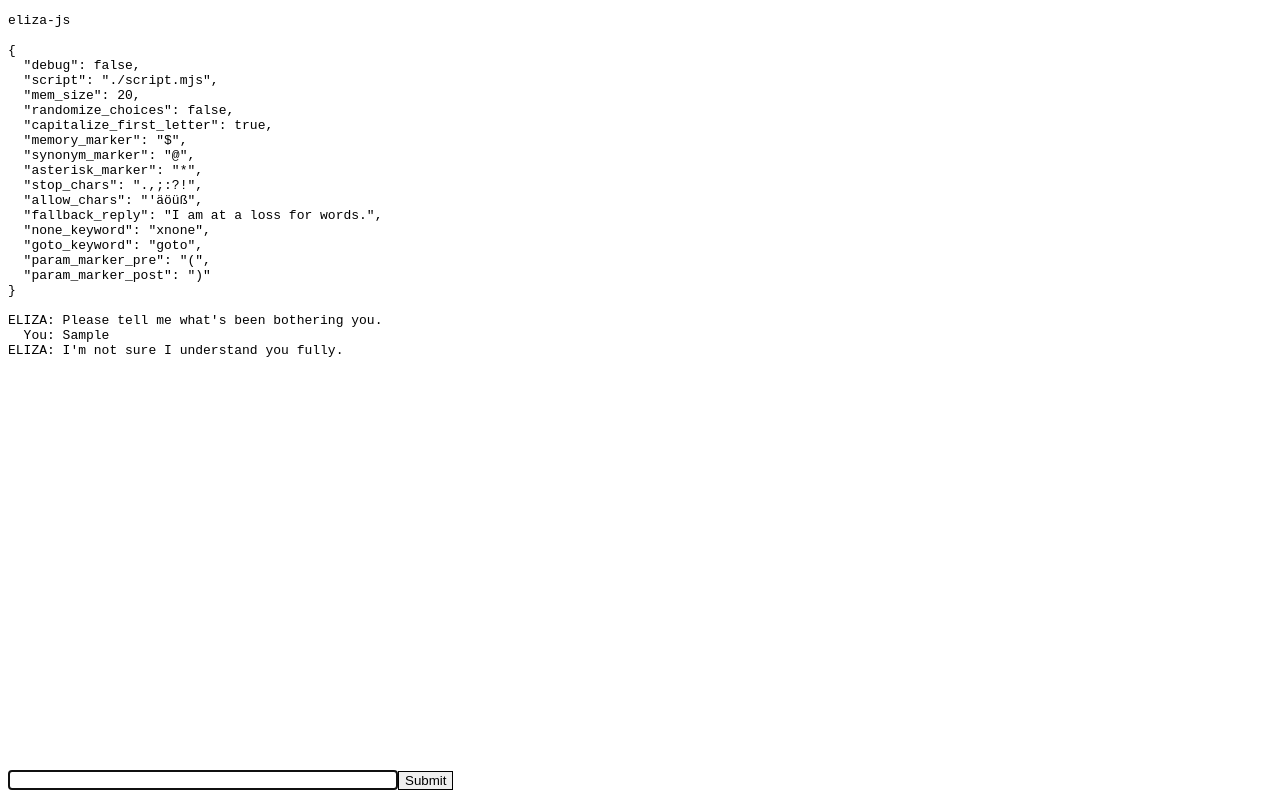
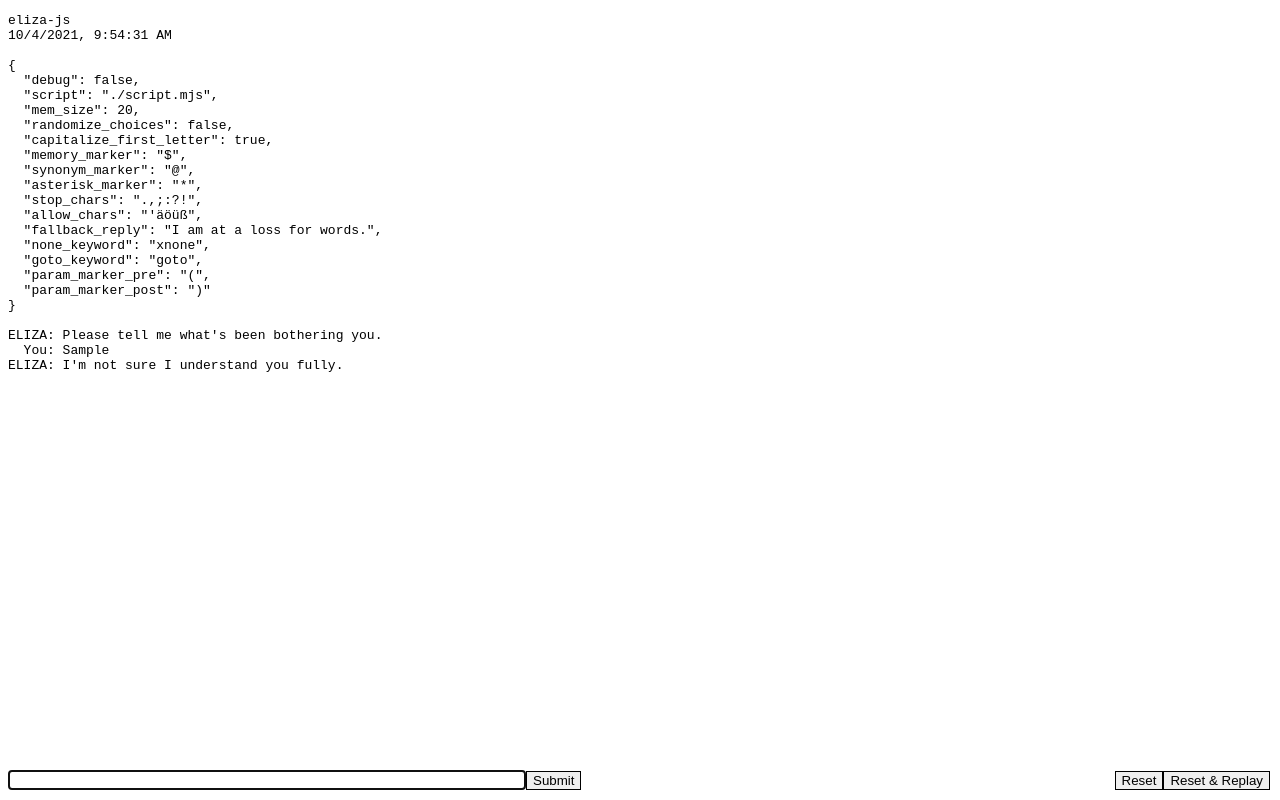
Before and after one commit to StudioProcess/eliza-js, a website: page index.html in a window 1280 px wide. Both pictures are taken after typing "Sample" into the empty fields and a click on the button "Submit". Drawn offline with Linux system fonts and the light colour scheme.

Commit message:
Add reset/replay function

```diff
--- a/index.html
+++ b/index.html
@@ -7,9 +7,10 @@
   <title>eliza-js</title>
   <style>
     #output { overflow:scroll; height:calc(100vh - 60px); }
-    #input, #submit { border:1px solid black; }
-    #input { width:30vw; height:16px}
+    #input, button { border:1px solid black; }
+    #input { width:40vw; height:16px}
     #bottom { position:absolute; bottom:10px; }
+    #bottom-right { position:absolute; bottom:10px; right:10px }
   </style>
 </head>
 <body>
@@ -17,14 +18,17 @@
   <div id="bottom">
     <input type="text" id="input"></input><button id="submit">Submit</button>
   </div>
+  <div id="bottom-right">
+    <button id="reset">Reset</button><button id="replay">Reset & Replay</button>
+  </div>
   <script type="module">
 
     import { make_eliza } from './index.mjs';
-    const eliza = await make_eliza();
 
     const out = document.querySelector('#output');
     const inp = document.querySelector('#input');
-    const sub = document.querySelector('#submit');
+
+    let eliza, inputs;
 
     function print(text) {
       if (text == undefined) text = '';
@@ -38,17 +42,44 @@
       out.textContent = '';
     }
 
+    function submit(text) {
+      print('  You: ' + text);
+      print('ELIZA: ' + eliza.transform(text));
+      inputs.push(text);
+      out.scrollTop = out.scrollHeight;
+      inp.focus();
+    }
+
     function onSubmit() {
       let text = inp.value.trim();
       inp.value = '';
       if (text == '') return;
-      print('  You: ' + text);
-      print('ELIZA: ' + eliza.transform(text));
-      out.scrollTop = out.scrollHeight;
+      submit(text);
+    }
+
+    async function reset() {
+      eliza = await make_eliza();
+      inputs = [];
+      clear();
+      print('eliza-js');
+      print(new Date().toLocaleString());
+      print();
+      print(eliza.get_config());
+      print();
+      print('ELIZA: ' + eliza.get_initial());
       inp.focus();
     }
 
-    sub.addEventListener('click', (e) => {
+    async function replay() {
+      let _inputs = inputs;
+      await reset();
+      console.log('replaying', _inputs)
+      for (const text of _inputs) {
+        submit(text);
+      }
+    }
+
+    document.querySelector('#submit').addEventListener('click', (e) => {
       onSubmit();
     });
 
@@ -56,12 +87,15 @@
       if (e.key == 'Enter') onSubmit();
     });
 
-    print('eliza-js');
-    print();
-    print(eliza.get_config());
-    print();
-    print('ELIZA: ' + eliza.get_initial());
-    inp.focus();
+    document.querySelector('#reset').addEventListener('click', (e) => {
+      reset();
+    });
+
+    document.querySelector('#replay').addEventListener('click', (e) => {
+      replay();
+    });
+
+    await reset();
 
   </script>
 </body>
```
